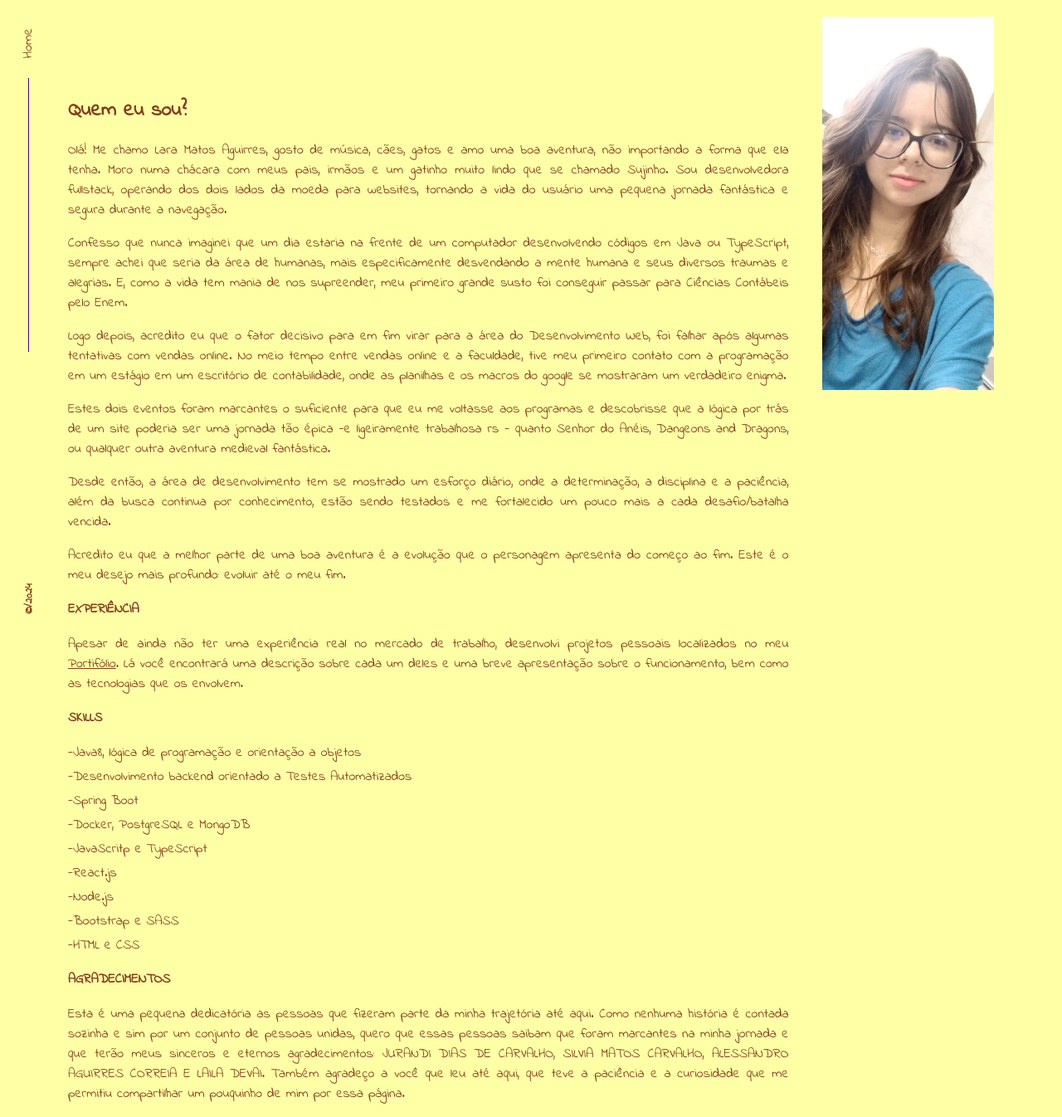
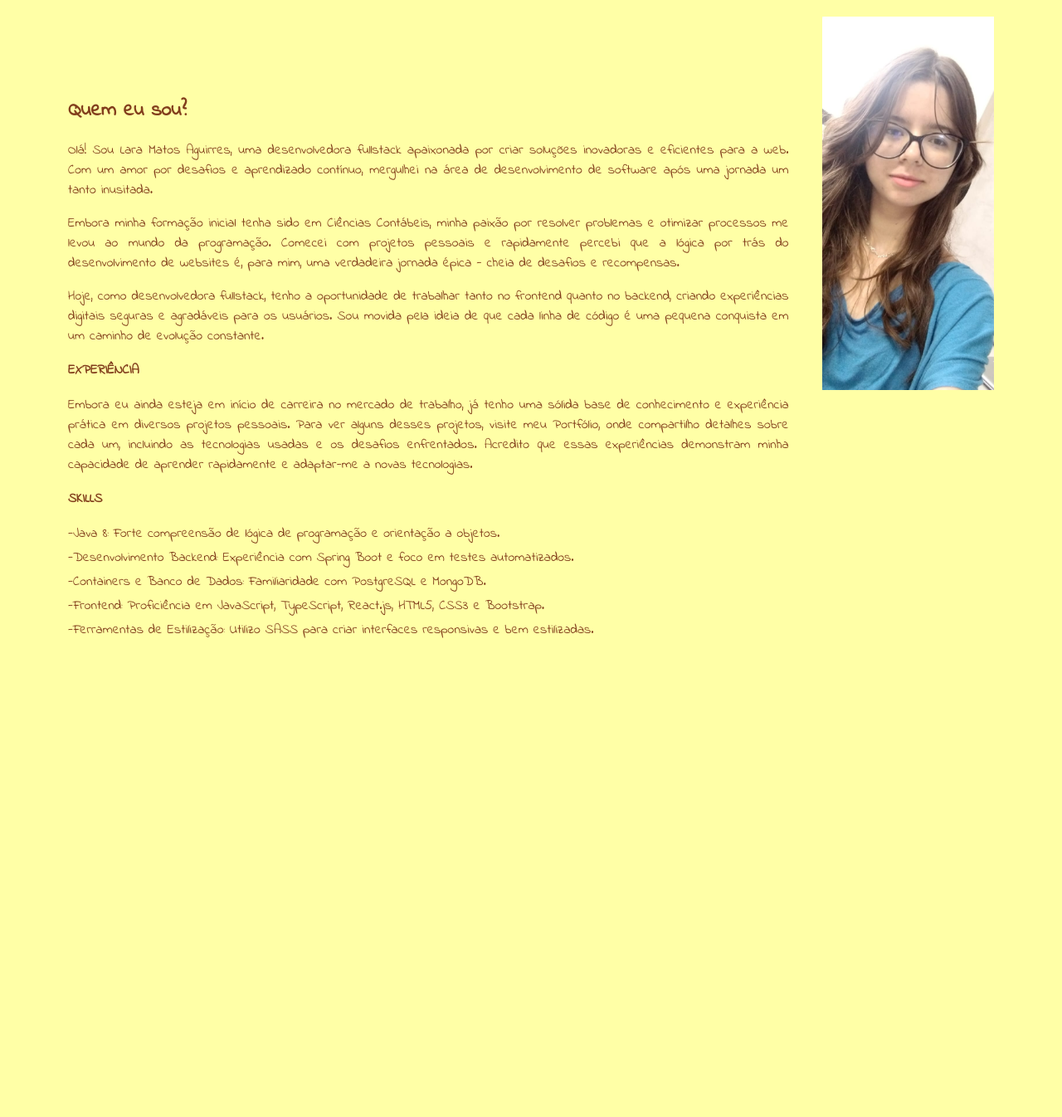
Before and after one commit to LaraMatosAguirres/LaraMatosAguirres.github.io, a React (Create React App) app in the folder frontend/: page /#/about in a window 1280 px wide. Shown: the whole page at 83% size. After the commit the page ends 800 px from the top, so only its background shows below. Built offline with nearby package versions, Linux system fonts and the light colour scheme.

Commit message:
013 - reformulação home part 2

```diff
--- a/frontend/package.json
+++ b/frontend/package.json
@@ -14,7 +14,6 @@
     "react-dom": "^18.2.0",
     "react-router-dom": "^5.3.4",
     "react-scripts": "5.0.1",
-    "sass": "^1.75.0",
     "web-vitals": "^2.1.4"
   },
   "scripts": {
@@ -44,6 +43,7 @@
     ]
   },
   "devDependencies": {
-    "gh-pages": "^6.1.1"
+    "gh-pages": "^6.1.1",
+    "sass": "^1.81.0"
   }
 }
--- a/frontend/src/App.css
+++ b/frontend/src/App.css
@@ -28,7 +28,6 @@ a {
 }
 
 .nav-left-item-line {
-  background-color: indigo;
   align-items: last baseline;
   display: flex;
   flex: 1;
--- a/frontend/src/Pages/About/index.js
+++ b/frontend/src/Pages/About/index.js
@@ -1,5 +1,4 @@
 import React, { useEffect, useState } from "react";
-import NavbarBack from "../../components/NavbarBack";
 import MinhaFoto from "../../assets/images/Minha-foto.jpeg";
 import { motion } from "framer-motion";
 import "./styles.css";
@@ -31,89 +30,42 @@ const About = () => {
             <h4>Quem eu sou?</h4>
             <div>
               <p>
-                Olá! Me chamo Lara Matos Aguirres, gosto de música, cães, gatos
-                e amo uma boa aventura, não importando a forma que ela tenha.
-                Moro numa chácara com meus pais, irmãos e um gatinho muito lindo
-                que se chamado Sujinho. Sou desenvolvedora fullstack, operando
-                dos dois lados da moeda para websites, tornando a vida do
-                usuário uma pequena jornada fantástica e segura durante a
-                navegação.{" "}
+              Olá! Sou Lara Matos Aguirres, uma desenvolvedora fullstack apaixonada por criar soluções
+              inovadoras e eficientes para a web. Com um amor por desafios e aprendizado contínuo,
+              mergulhei na área de desenvolvimento de software após uma jornada um tanto inusitada.{" "}
               </p>
               <p>
-                Confesso que nunca imaginei que um dia estaria na frente de um
-                computador desenvolvendo códigos em Java ou TypeScript, sempre
-                achei que seria da área de humanas, mais especificamente
-                desvendando a mente humana e seus diversos traumas e alegrias.
-                E, como a vida tem mania de nos supreender, meu primeiro grande
-                susto foi conseguir passar para Ciências Contábeis pelo Enem.{" "}
+              Embora minha formação inicial tenha sido em Ciências Contábeis, minha paixão por resolver
+              problemas e otimizar processos me levou ao mundo da programação. Comecei com projetos pessoais
+              e rapidamente percebi que a lógica por trás do desenvolvimento de websites é, para mim, uma
+              verdadeira jornada épica - cheia de desafios e recompensas.{" "}
               </p>
               <p>
-                Logo depois, acredito eu que o fator decisivo para em fim virar
-                para a área do Desenvolvimento Web, foi falhar após algumas
-                tentativas com vendas online. No meio tempo entre vendas online
-                e a faculdade, tive meu primeiro contato com a programação em um
-                estágio em um escritório de contabilidade, onde as planilhas e
-                os macros do google se mostraram um verdadeiro enigma.{" "}
-              </p>
-              <p>
-                Estes dois eventos foram marcantes o suficiente para que eu me
-                voltasse aos programas e descobrisse que a lógica por trás de um
-                site poderia ser uma jornada tão épica -e ligeiramente
-                trabalhosa rs - quanto Senhor do Anéis, Dangeons and Dragons, ou
-                qualquer outra aventura medieval fantástica.{" "}
-              </p>
-              <p>
-                Desde então, a área de desenvolvimento tem se mostrado um
-                esforço diário, onde a determinação, a disciplina e a paciência,
-                além da busca continua por conhecimento, estão sendo testados e
-                me fortalecido um pouco mais a cada desafio/batalha vencida.{" "}
-              </p>
-              <p>
-                Acredito eu que a melhor parte de uma boa aventura é a evolução
-                que o personagem apresenta do começo ao fim. Este é o meu desejo
-                mais profundo: evoluir até o meu fim.
+              Hoje, como desenvolvedora fullstack, tenho a oportunidade de trabalhar tanto
+              no frontend quanto no backend, criando experiências digitais seguras e agradáveis
+              para os usuários. Sou movida pela ideia de que cada linha de código é uma pequena
+              conquista em um caminho de evolução constante.{" "}
               </p>
             </div>
           </div>
           <div className="experience-content-container">
             <h6>EXPERIÊNCIA</h6>
             <p>
-              Apesar de ainda não ter uma experiência real no mercado de
-              trabalho, desenvolvi projetos pessoais localizados no meu{" "}
-              <a href="/#/profile">Portifólio</a>. Lá você encontrará uma
-              descrição sobre cada um deles e uma breve apresentação sobre o
-              funcionamento, bem como as tecnologias que os envolvem.
+            Embora eu ainda esteja em início de carreira no mercado de trabalho, já tenho
+            uma sólida base de conhecimento e experiência prática em diversos projetos pessoais.
+            Para ver alguns desses projetos, visite meu Portfólio, onde compartilho detalhes sobre
+            cada um, incluindo as tecnologias usadas e os desafios enfrentados. Acredito que essas
+            experiências demonstram minha capacidade de aprender rapidamente e adaptar-me a novas tecnologias.
             </p>
           </div>
           <div className="skills-content-container">
             <h6>SKILLS</h6>
-            <p>-Java8, lógica de programação e orientação a objetos</p>
-            <p>-Desenvolvimento backend orientado a Testes Automatizados</p>
-            <p>-Spring Boot</p>
-            <p>-Docker, PostgreSQL e MongoDB</p>
-            <p>-JavaScritp e TypeScript</p>
-            <p>-React.js</p>
-            <p>-Node.js</p>
-            <p>-Bootstrap e SASS</p>
-            <p>-HTML e CSS</p>
+            <p>-Java 8: Forte compreensão de lógica de programação e orientação a objetos.</p>
+            <p>-Desenvolvimento Backend: Experiência com Spring Boot e foco em testes automatizados.</p>
+            <p>-Containers e Banco de Dados: Familiaridade com PostgreSQL e MongoDB.</p>
+            <p>-Frontend: Proficiência em JavaScript, TypeScript, React.js, HTML5, CSS3 e Bootstrap.</p>
+            <p>-Ferramentas de Estilização: Utilizo SASS para criar interfaces responsivas e bem estilizadas.</p>
           </div>
-          <div>
-            <h6>AGRADECIMENTOS</h6>
-            <p>
-              Esta é uma pequena dedicatória as pessoas que fizeram parte da
-              minha trajetória até aqui. Como nenhuma história é contada sozinha
-              e sim por um conjunto de pessoas unidas, quero que essas pessoas
-              saibam que foram marcantes na minha jornada e que terão meus
-              sinceros e eternos agradecimentos: JURANDI DIAS DE CARVALHO,
-              SILVIA MATOS CARVALHO, ALESSANDRO AGUIRRES CORREIA E LAILA DEVAI.
-              Também agradeço a você que leu até aqui, que teve a paciência e a
-              curiosidade que me permitiu compartilhar um pouquinho de mim por
-              essa página.
-            </p>
-          </div>
-        </div>
-        <div className="back-nav-bar">
-          <NavbarBack />
         </div>
       </div>
     </motion.div>
--- a/frontend/src/Pages/Home/index.js
+++ b/frontend/src/Pages/Home/index.js
@@ -4,8 +4,8 @@ import NavbarTop from "../../components/NavbarTop";
 import Specialization from "../../components/Specialization";
 import { motion } from "framer-motion";
 import "./styles.css";
-import Profile from "../Profile";
 import Contact from "../Contact";
+import CarroselHome from "../../components/carroselHome";
 
 const Home = () => {
   const [isVisible, setIsVisible] = useState(false);
@@ -29,13 +29,20 @@ const Home = () => {
             <Specialization />
           </div>
         </div>
+        *<CarroselHome />*
+
+        <div>
+          <Contact />
+        </div>
+        {/*
         <div className="content-profile-item">
           <Profile />
         </div>
-        <div>
-          <Contact />
+        <div className="content-profile-item">
+          <About />
         </div>
-        {/* <div className="content-item">
+
+        <div className="content-item">
             <Profile />
           </div>
         <div className="top-nav-bar ">
--- a/frontend/src/components/Specialization/index.js
+++ b/frontend/src/components/Specialization/index.js
@@ -15,13 +15,17 @@ const Specialization = () => {
       <div className="row">
         <div className="specialization-content-container col secondary">
           <p>
-            <h6>Sou Lara Matos Aguirres</h6> desenvolvedora web Jr. Atualmente
-            atuo num projeto familiar como desenvolvedora, contribuindo para o
-            desdobramento da aplicação e melhorando continuamente os sistemas.
-            Estou cursando graduação de Desenvolvimento de Software, juntamente
-            com cursos complementares como Bootcamps da DevSuperior de React e
-            Java e outros cursos. Tenho conhecimentos em tecnologias como Java,
-            React, MySQL além de ferramentas como Git, GitHub e GitLab.
+            <h6>Sou Lara Matos Aguirres</h6> desenvolvedora web Jr. Atualmente,
+            estou cursando Engenharia de Software na Jala University, uma faculdade de destaque internacional.
+            Já possuo sólida experiência em diversas tecnologias, incluindo Java, Python, Spring Boot, React e MySQL,
+            além de dominar ferramentas de controle de versão como Git, GitHub e GitLab.
+
+
+          </p>
+          <p>
+            Meu objetivo é combinar meu conhecimento técnico com práticas inovadoras de desenvolvimento
+            para entregar soluções eficientes e escaláveis. Estou sempre em busca de novos desafios que
+            me permitam aplicar e expandir minhas habilidades no mundo do desenvolvimento de software.
           </p>
           <p>
             Ficou curioso? Continue rolando para baixo e descubra mais sobre
--- /dev/null
+++ b/frontend/src/components/carroselHome/index.js
@@ -0,0 +1,49 @@
+import "bootstrap/dist/js/bootstrap.bundle.min.js";
+import Profile from "../../Pages/Profile";
+import About from "../../Pages/About";
+import "./styles.css"
+
+function CarroselHome() {
+    return (
+      <div id="carouselExampleControls" className="carousel slide" data-bs-ride="false">
+        <div className="carousel-inner">
+          {/* Slide 1: Componente Profile */}
+          <div className="carousel-item active">
+            <div className="content-profile-item">
+              <Profile />
+            </div>
+          </div>
+
+          {/* Slide 2: Componente About */}
+          <div className="carousel-item">
+            <div className="content-profile-item">
+              <About />
+            </div>
+          </div>
+        </div>
+
+        {/* Botões de Navegação */}
+
+        <button
+          className="carousel-control-prev"
+          type="button"
+          data-bs-target="#carouselExampleControls"
+          data-bs-slide="prev"
+        >
+          <span className="carousel-control-prev-icon" aria-hidden="true"></span>
+          <span className="visually-hidden">Previous</span>
+        </button>
+        <button
+          className="carousel-control-next"
+          type="button"
+          data-bs-target="#carouselExampleControls"
+          data-bs-slide="next"
+        >
+          <span className="carousel-control-next-icon" aria-hidden="true"></span>
+          <span className="visually-hidden">Next</span>
+        </button>
+      </div>
+    );
+  }
+
+  export default CarroselHome;
--- /dev/null
+++ b/frontend/src/components/carroselHome/styles.css
@@ -0,0 +1,9 @@
+.carouselExampleControls{
+    position: relative;
+}
+
+.carousel-control-prev, .carousel-control-next {
+    margin-top: 15px;
+    display: flex;
+    align-items:  first baseline;
+}
```
Also changed, not shown: 2 other files (tests, documents, lock files or other folders).
